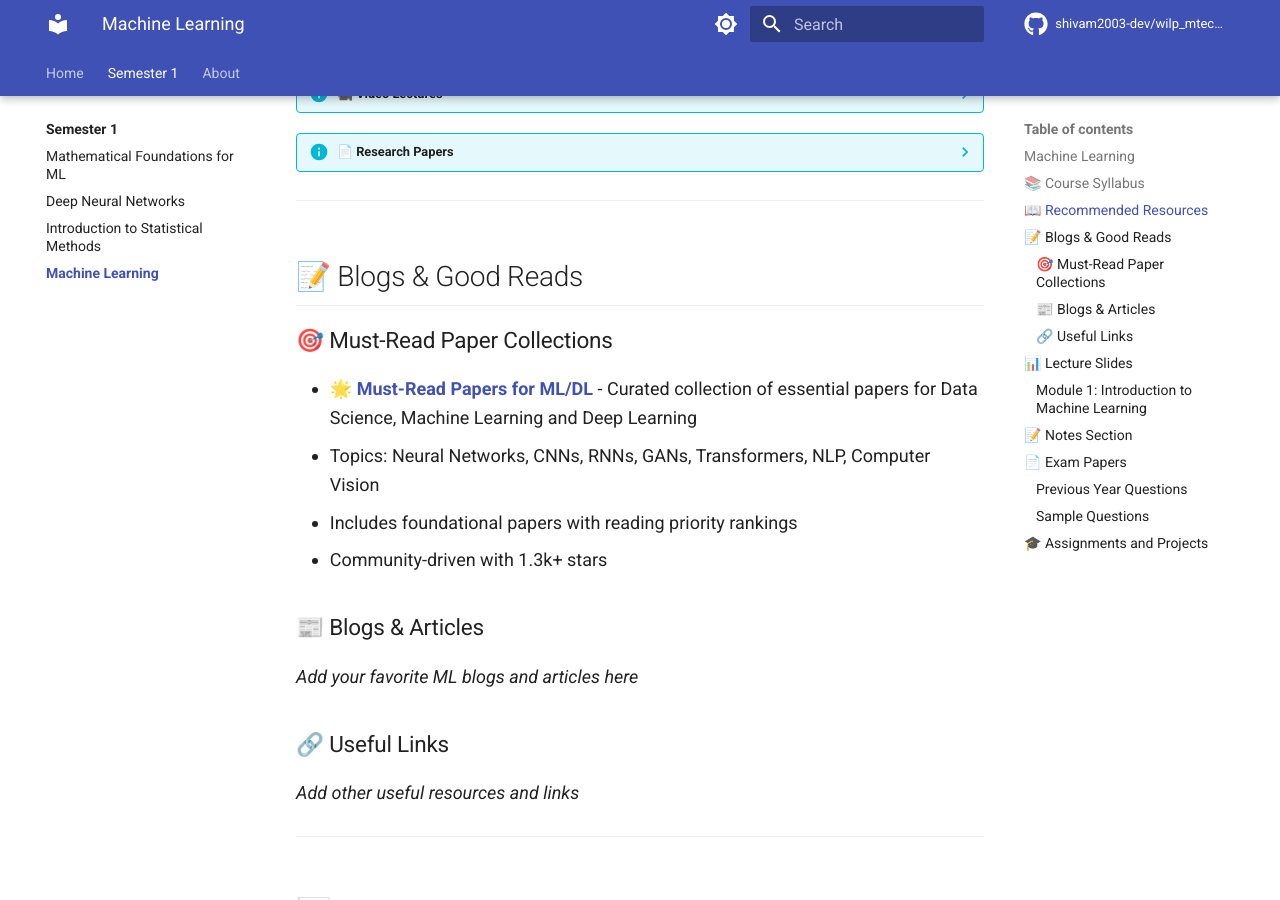
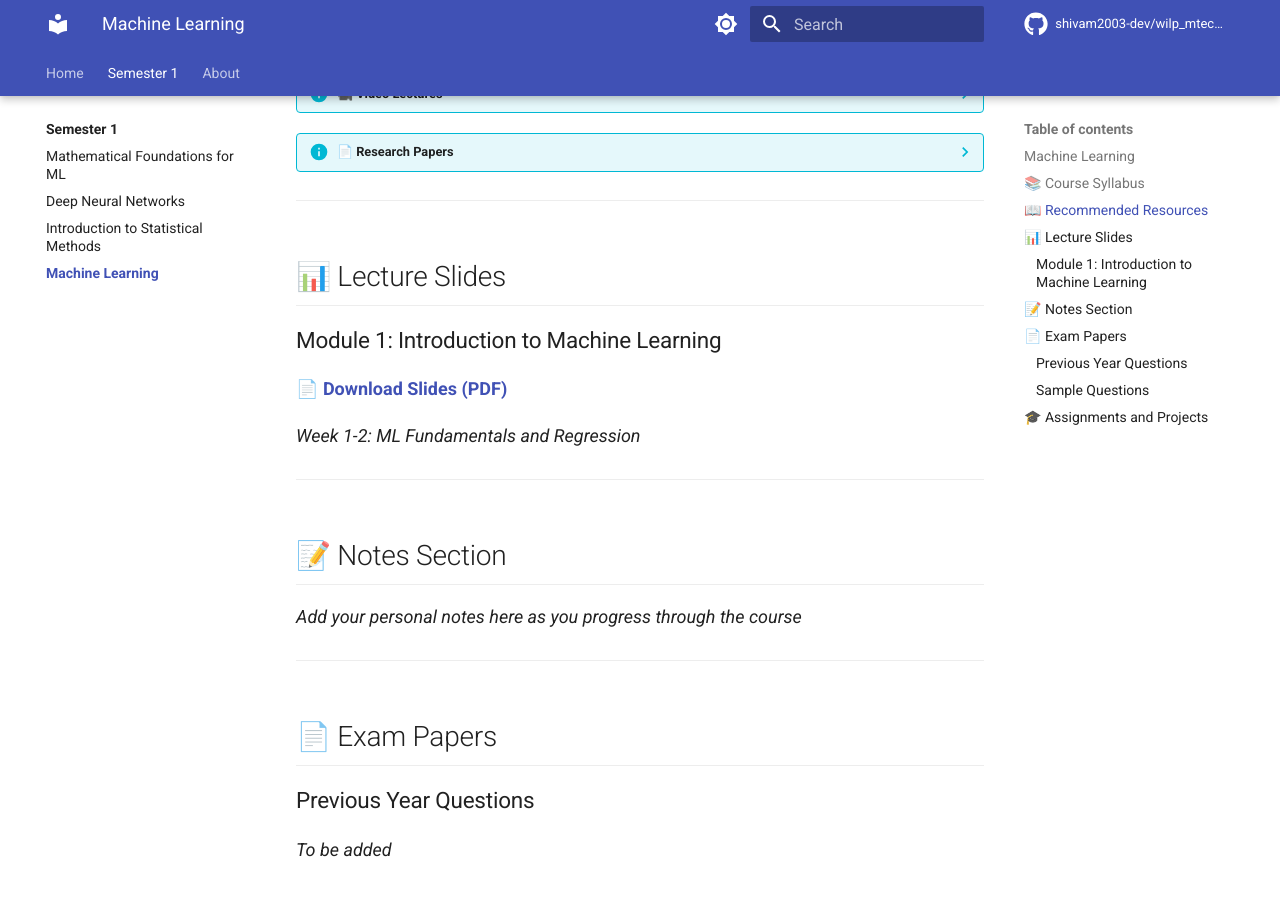
Before and after one commit to shivam2003-dev/wilp_mtech-aiml-knowledge-base, an MkDocs documentation site: the page built from docs/semester1/machine-learning.md, in a window 1280 px wide and 900 px high, scrolled down 838 px. Built offline with MkDocs 1.6.1 and Material for MkDocs 9.7.7, drawn with Linux system fonts in a browser that asks for light colours; comment, search, counter and statistics services are not loaded.

Commit message:
Add Blogs & Good Reads section at Semester 1 level
- Created new 'Blogs & Good Reads' section in semester1/index.md
- Added collapsible sections for Research Papers, Blogs/Articles, Resources
- Included must-read ML/DL papers collection (1.3k+ stars on GitHub)
- Removed duplicate section from machine-learning.md (belongs at semester level)
- Fixed formatting in ML Community Recommended section
- Updated ML Video Lectures with Stanford CS229 full course

```diff
--- a/docs/semester1/machine-learning.md
+++ b/docs/semester1/machine-learning.md
@@ -34,8 +34,7 @@
 
 ??? info "🌐 Community Recommended"
     - [10-701: Introduction to Machine Learning](https://www.cs.cmu.edu/~hchai2/courses/10701/)
-    - [Machine Learning Crash Course- google](https://developers.google.com/machine-learning/crash-course)
-    -
+    - [Machine Learning Crash Course - Google](https://developers.google.com/machine-learning/crash-course)
 
 ??? info "📚 Books"
     - *To be added later*
@@ -52,22 +51,6 @@
 ??? info "📄 Research Papers"
     - *To be added later*
     - [Key papers will be added as course progresses](#)
-
----
-
-## 📝 Blogs & Good Reads
-
-### 🎯 Must-Read Paper Collections
-- 🌟 **[Must-Read Papers for ML/DL](https://github.com/hurshd0/must-read-papers-for-ml)** - Curated collection of essential papers for Data Science, Machine Learning and Deep Learning
-  - Topics: Neural Networks, CNNs, RNNs, GANs, Transformers, NLP, Computer Vision
-  - Includes foundational papers with reading priority rankings
-  - Community-driven with 1.3k+ stars
-
-### 📰 Blogs & Articles
-*Add your favorite ML blogs and articles here*
-
-### 🔗 Useful Links
-*Add other useful resources and links*
 
 ---
 
```
Also changed, not shown: docs/semester1/index.md (+31 -0 lines).
